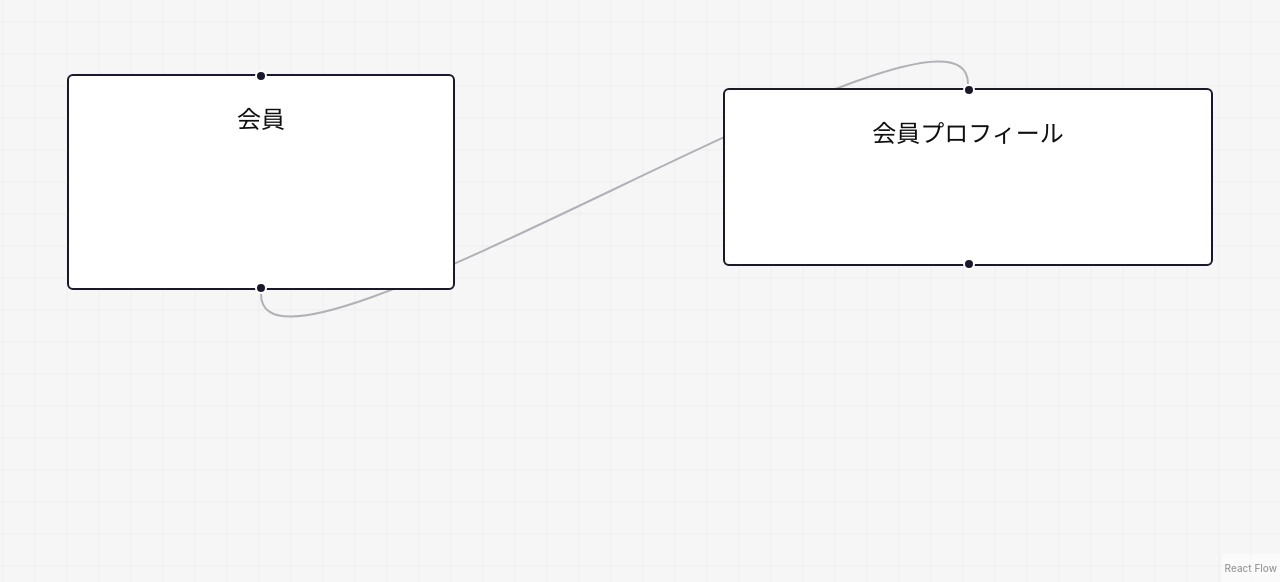
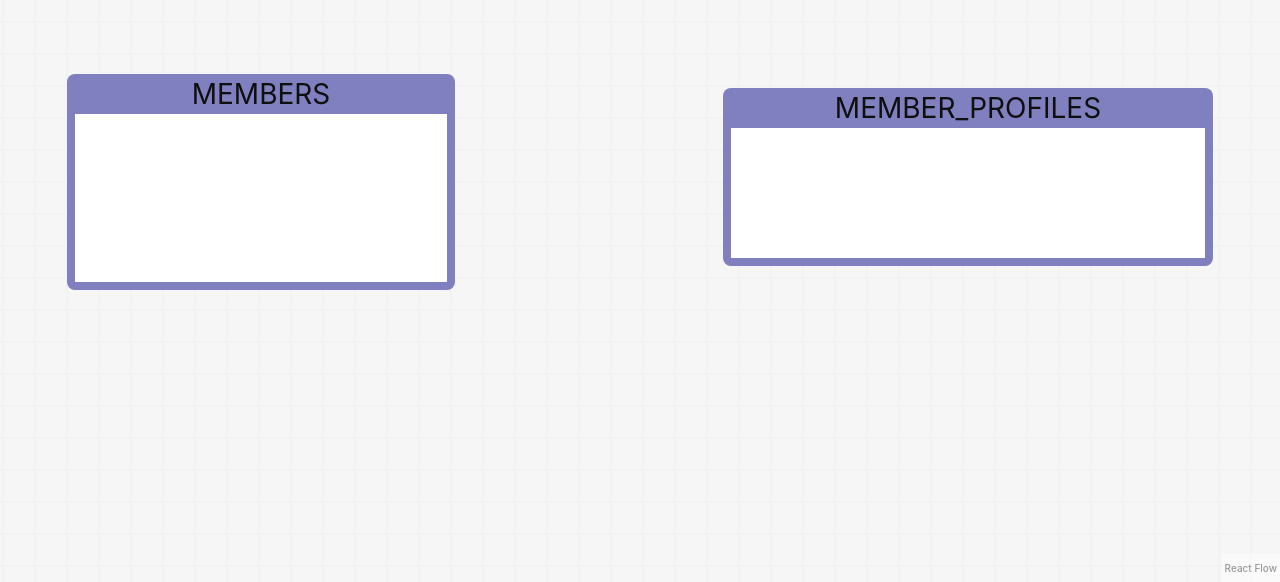
Before and after one commit to s-kai273/ersflute, a React (Vite) app: page / in a window 1280 px wide. Shown: the part 218-800 px from the top of the page. Built offline with nearby package versions, Linux system fonts and the light colour scheme.

Commit message:
modify TableNode to be adaptive with reaflow

```diff
--- a/src/components/atoms/tableNode/index.tsx
+++ b/src/components/atoms/tableNode/index.tsx
@@ -1,52 +1,36 @@
-// import { Table } from "../../../types/table";
-// import { useRef, useState } from "react";
-// import { TableNodeProps } from "./types";
+import { NodeProps } from "@xyflow/react";
+import { Table } from "../../../types/table";
 
-// export function TableNode({
-//   x,
-//   y,
-//   onDragEnd,
-//   properties,
-//   ...props
-// }: TableNodeProps) {
-//   const [pos, setPos] = useState<Position>([x, y]);
-//   const dragStartPosRef = useRef<Position>(pos);
-//   const data: Table | undefined = properties.data;
-//   if (!data) {
-//     return null;
-//   }
-//   const handleDragStart = () => {
-//     dragStartPosRef.current = pos;
-//   };
-//   const handleDrag = (event: DragEvent) => {
-//     const startPos = dragStartPosRef.current;
-//     setPos([startPos[0] + event.movement[0], startPos[1] + event.movement[1]]);
-//   };
-//   return (
-//     <Node
-//       {...props}
-//       x={pos[0]}
-//       y={pos[1]}
-//       properties={properties}
-//       onDragStart={handleDragStart}
-//       onDrag={handleDrag}
-//       style={{
-//         fill: `rgb(${data.color.r}, ${data.color.g}, ${data.color.b})`,
-//         stroke: "#333",
-//         strokeWidth: 2,
-//       }}
-//     >
-//       {(nodeProps) => {
-//         const nodeData: Table = nodeProps.node.data;
-//         return (
-//           <foreignObject width={nodeProps.width} height={nodeProps.height}>
-//             <div className="h-5 pointer-events-none">
-//               <p className="text-3 text-center">{nodeData.physicalName}</p>
-//             </div>
-//             <div className="w-full h-full bg-white"></div>
-//           </foreignObject>
-//         );
-//       }}
-//     </Node>
-//   );
-// }
+export function TableNode({ width, height, ...props }: NodeProps) {
+  const data = props.data as Table;
+  // const [pos, setPos] = useState<Position>([x, y]);
+  // const dragStartPosRef = useRef<Position>(pos);
+  // const data: Table | undefined = properties.data;
+  // if (!data) {
+  //   return null;
+  // }
+  // const handleDragStart = () => {
+  //   dragStartPosRef.current = pos;
+  // };
+  // const handleDrag = (event: DragEvent) => {
+  //   const startPos = dragStartPosRef.current;
+  //   setPos([startPos[0] + event.movement[0], startPos[1] + event.movement[1]]);
+  // };
+  return (
+    <div
+      className="flex flex-col min-h-0 rounded-sm"
+      style={{
+        width,
+        height,
+        background: `rgb(${data.color.r}, ${data.color.g}, ${data.color.b})`,
+      }}
+    >
+      <div className="flex items-center justify-center h-5 pointer-events-none">
+        <p className="text-sm">{data.physicalName}</p>
+      </div>
+      <div className="flex-1 w-full px-1 pb-1">
+        <div className="w-full h-full bg-white"></div>
+      </div>
+    </div>
+  );
+}
--- a/src/components/atoms/tableNode/types.ts
+++ /dev/null
@@ -1,4 +0,0 @@
-import { NodeProps } from "reaflow";
-import { Table } from "../../../types/table";
-
-export type TableNodeProps = NodeProps<Table> & {};
--- a/src/components/organisms/dbDiagram/index.tsx
+++ b/src/components/organisms/dbDiagram/index.tsx
@@ -7,19 +7,21 @@ import {
   Node,
   ReactFlow,
 } from "@xyflow/react";
+import { TableNode } from "../../atoms/tableNode";
 
 function createNodes(tables: Table[]): Node[] {
   return tables.map((table) => {
     return {
       id: `table.${table.physicalName}`,
+      type: "table",
       position: {
         x: table.x,
         y: table.y,
       },
       width: table.width,
       height: table.height,
-      // data: table,
-      data: { label: table.logicalName },
+      data: table,
+      // data: { label: table.logicalName },
     } as Node;
   });
 }
@@ -101,7 +103,14 @@ const edges = createEdges(tables);
 export const DbDiagram = () => {
   return (
     <div className="w-screen h-screen">
-      <ReactFlow nodes={nodes} edges={edges} fitView>
+      <ReactFlow
+        nodes={nodes}
+        edges={edges}
+        nodeTypes={{
+          table: TableNode,
+        }}
+        fitView
+      >
         <Background variant={BackgroundVariant.Lines} gap={16} size={1} />
       </ReactFlow>
     </div>
```
